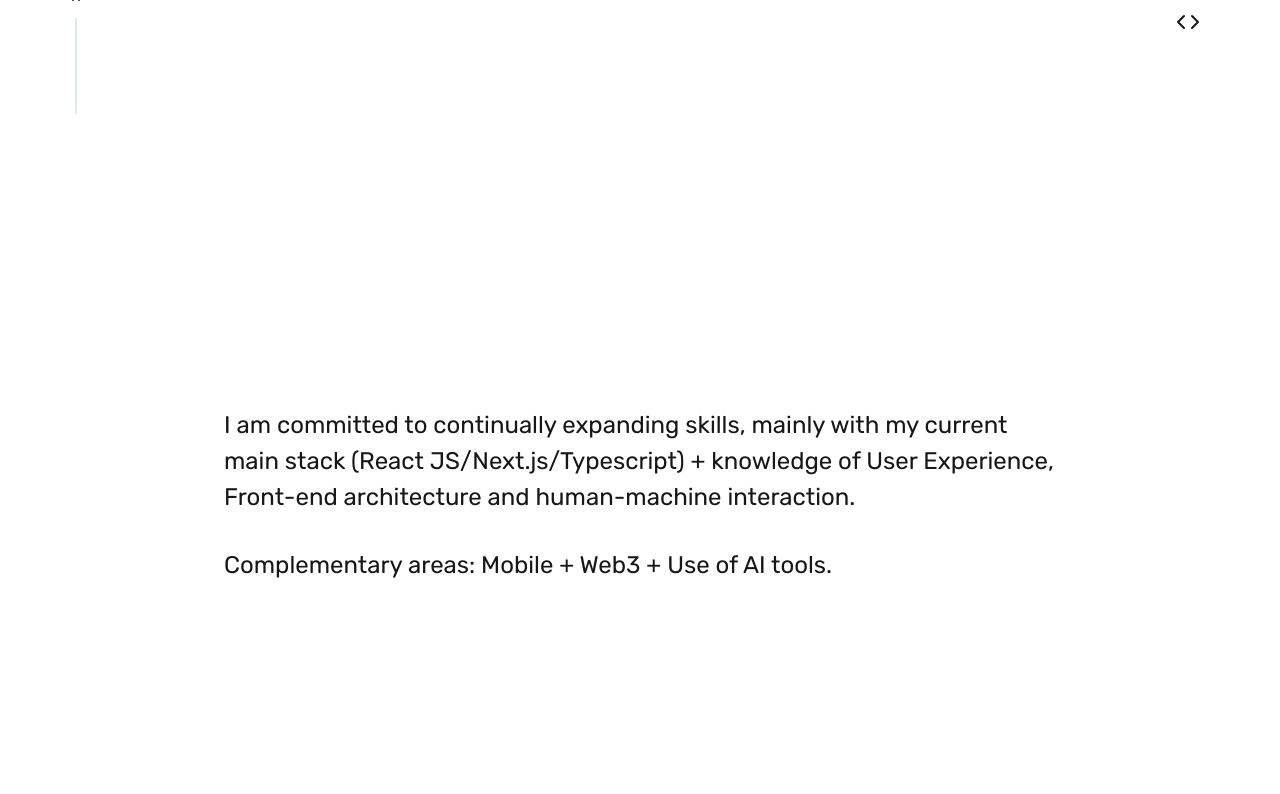
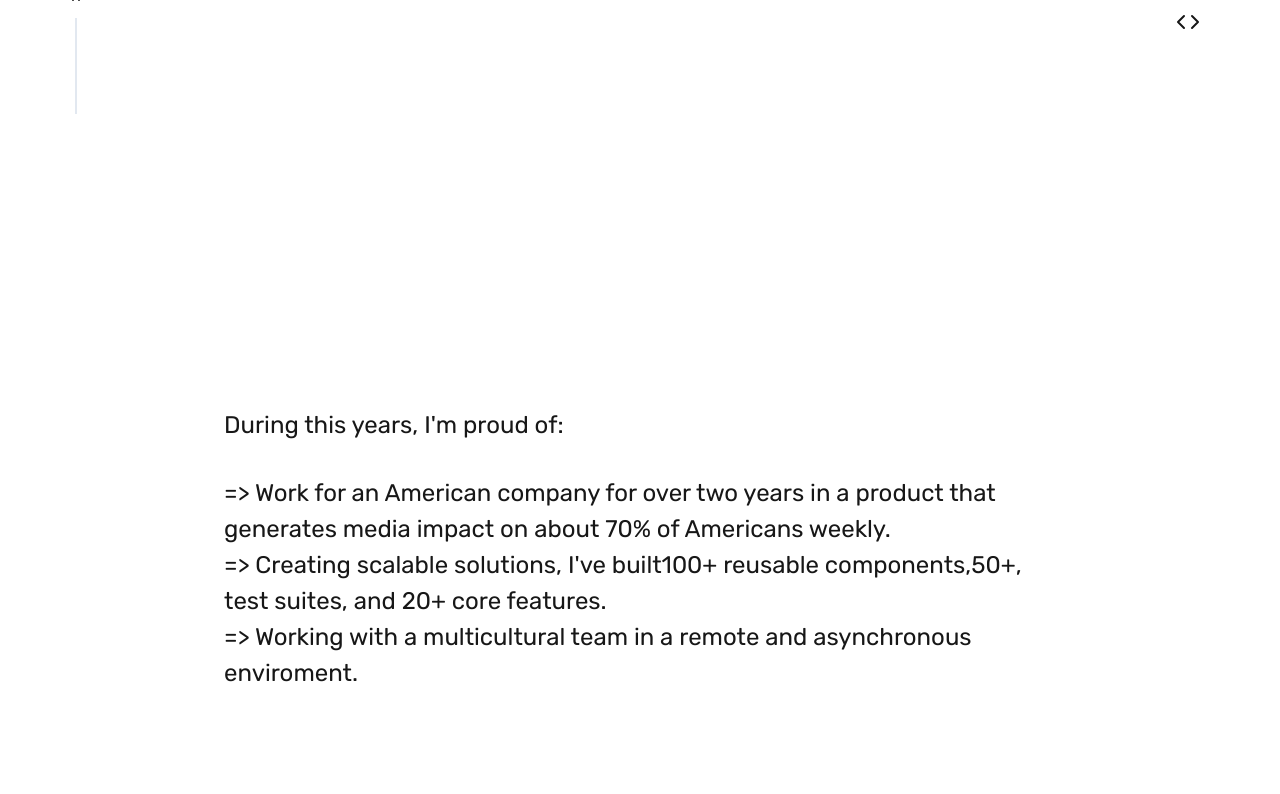
Before and after one commit to ericiannj/new-port, a Next.js app: page /about in a window 1280 px wide. Shown: the part 686-1480 px from the top of the page. Built offline with nearby package versions, Linux system fonts and the light colour scheme.

Commit message:
feat(About): implement Achievements basic structure

```diff
--- /dev/null
+++ b/src/app/about/components/Achievements.tsx
@@ -0,0 +1,24 @@
+const Achievements = () => (
+  <div className="flex w-full flex-col gap-8 md:h-[215px]">
+    <p className="text-fluid-2xl">During this years, I&apos;m proud of:</p>
+    <ul className="space-y-2">
+      <li>
+        <p className="text-fluid-2xl">
+          ={'>'} Work for an American company for over two years in a product
+          that generates media impact on about 70% of Americans weekly.
+        </p>
+        <p className="text-fluid-2xl">
+          {' '}
+          ={'>'} Creating scalable solutions, I&apos;ve built100+ reusable
+          components,50+, test suites, and 20+ core features.
+        </p>
+        <p className="text-fluid-2xl">
+          ={'>'} Working with a multicultural team in a remote and asynchronous
+          enviroment.
+        </p>
+      </li>
+    </ul>
+  </div>
+);
+
+export default Achievements;
--- a/src/app/about/page.tsx
+++ b/src/app/about/page.tsx
@@ -4,9 +4,11 @@ import { Perspectives, Recommendations, Stack, Summary } from './components';
 import { useEffect, useState } from 'react';
 import NavigationDots from './components/NavigationDots';
 import AboutSection from './components/AboutSection';
+import Achievements from './components/Achievements';
 
 enum SectionId {
   Summary = 'summary',
+  Achievements = 'achievements',
   Perspectives = 'perspectives',
   Recommendations = 'recommendations',
   Stack = 'stack',
@@ -45,6 +47,8 @@ export default function About() {
     switch (id) {
       case SectionId.Summary:
         return <Summary />;
+      case SectionId.Achievements:
+        return <Achievements />;
       case SectionId.Perspectives:
         return <Perspectives />;
       case SectionId.Recommendations:
```
